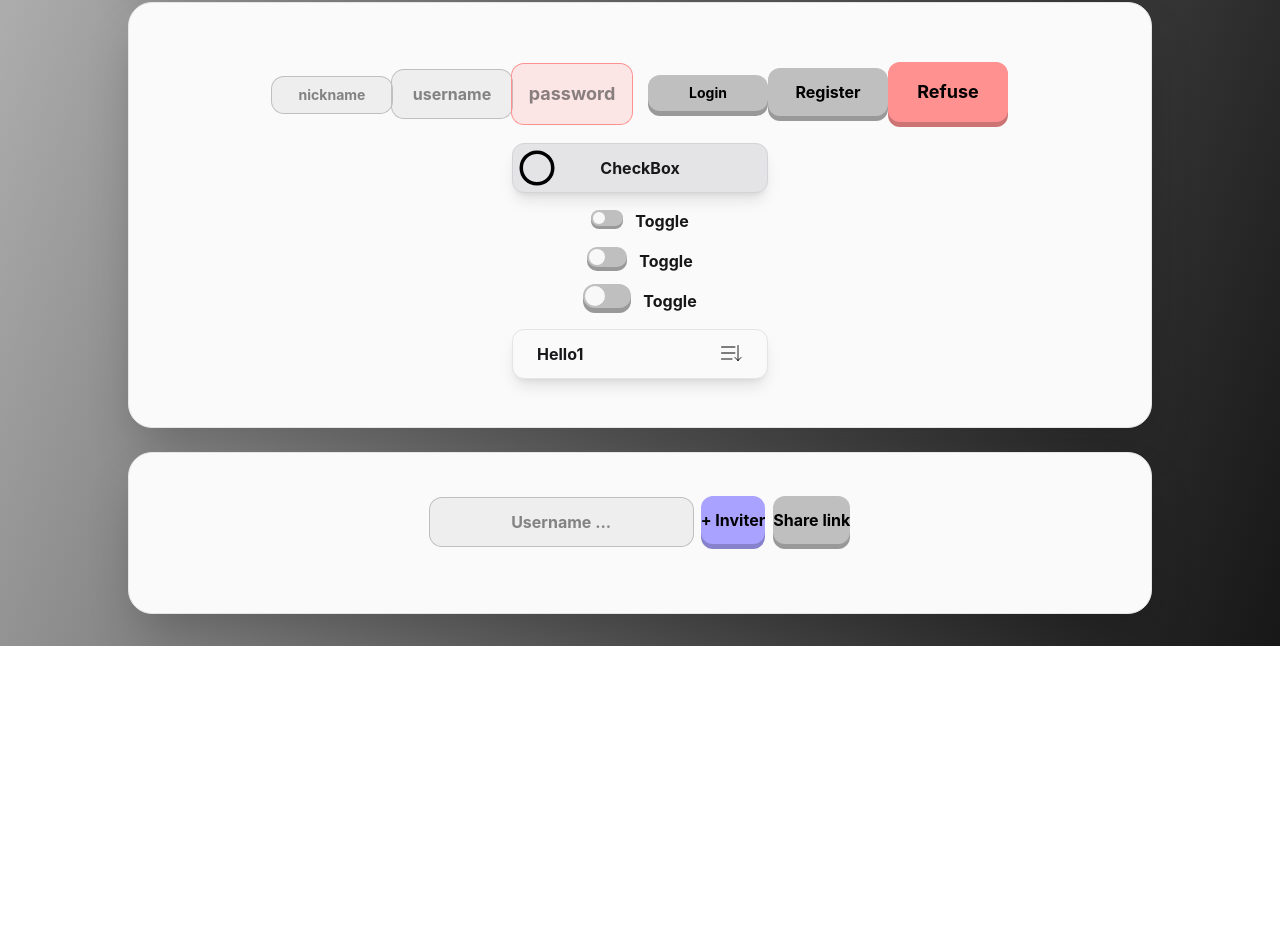
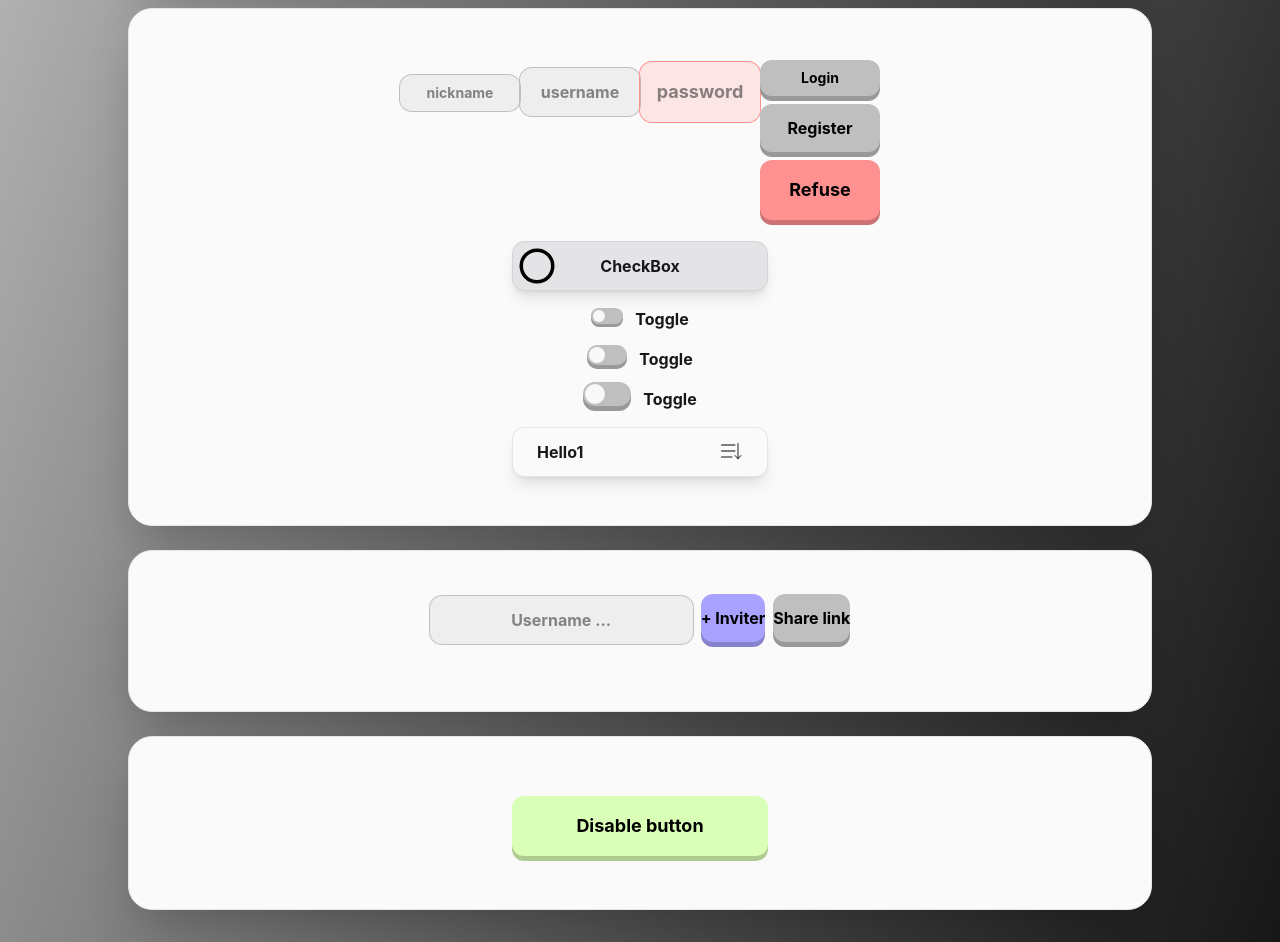
Before and after one commit to Franky2201/chadscendence, a React (Vite) app in the folder apps/frontend/: page /art in a window 1280 px wide. Shown: the part 1700-2642 px from the top of the page. Before the commit the page ends 2346 px from the top, so only its background shows below. Built offline with nearby package versions, Linux system fonts and the light colour scheme; no server answers.

Commit message:
feat : handling Button disabled

```diff
--- a/apps/frontend/src/components/ui/Button.tsx
+++ b/apps/frontend/src/components/ui/Button.tsx
@@ -32,48 +32,44 @@ export function Button({
   color = 'grey',
   borderRadius = 'rounded-xl',
   children,
-  buttonClassName = '',
   className = '',
   ...props
 }: ButtonProps) {
-  const buttonClasses = [
-    '\
-    group \
-    relative \
-    overflow-visible \
-    font-bold \
-    border-none \
-	select-none \
-    cursor-pointer',
+  const divClasses = [
+    'group relative overflow-visible border-none select-none',
     borderRadius,
-    buttonClassName,
-    className,
   ]
     .filter(Boolean)
     .join(' ');
-  const spanTopClasses = [
-    'relative inline-flex items-center justify-center text-black \
+  const buttonClasses = [
+    'inline-flex items-center justify-center text-black \
 	transition-transform duration-100 ease-in-out select-none \
-	translate-y-[-5px] group-hover:translate-y-[-7px] \
-	group-active:translate-y-0',
+	group-active:translate-y-0 font-bold ',
     borderRadius,
-    colorClasses[color],
+    props.disabled ? 'bg-[color:var(--color-grey)]' : colorClasses[color],
     sizeClasses[size],
     className,
+    props.disabled
+      ? 'translate-y-0 cursor-not-allowed'
+      : 'translate-y-[-5px] group-hover:translate-y-[-7px] cursor-pointer',
   ]
     .filter(Boolean)
     .join(' ');
   const spanBotClasses = [
     'absolute inset-0 pointer-events-none',
     borderRadius,
-    colorClasses[color],
+    props.disabled ? 'bg-[color:var(--color-grey)]' : colorClasses[color],
+    sizeClasses[size],
+    className,
   ]
     .filter(Boolean)
     .join(' ');
   return (
-    <button type="button" className={buttonClasses} {...props}>
+    <div className={divClasses}>
       <span className={spanBotClasses} style={{ filter: 'brightness(0.8)' }} />
-      <span className={spanTopClasses}>{children}</span>
-    </button>
+      <button type="button" className={`${buttonClasses}`} {...props}>
+        {children}
+      </button>
+    </div>
   );
 }
--- a/apps/frontend/src/pages/Art.tsx
+++ b/apps/frontend/src/pages/Art.tsx
@@ -47,9 +47,7 @@ function App() {
               #f8f8f8
             </Button>
           </div>
-          <Button buttonClassName="mt-4" className="w-66">
-            Default
-          </Button>
+          <Button className="w-66 mt-4">Default</Button>
         </Card>
         <Card className="flex w-full flex-col items-center text-center">
           <nav className="flex flex-col items-center gap-10">
@@ -71,41 +69,34 @@ function App() {
           <Button className="w-20 h-20" borderRadius="rounded-full">
             <img src="../public/game_icon.png" className="scale-120" />
           </Button>
-          <Button buttonClassName="mt-4" className="">
+          <Button className="mt-4">
             <img src="../public/game_icon.png" className="w-16 h-16" />
             Default
           </Button>
         </Card>
         <Card className="flex w-full flex-col items-center text-center">
           <div className="flex">
-            <div className="flex-col mr-2">
+            <div className="flex-col">
               <Input
                 placeholder="nickname"
                 className="w-30"
                 size="small"
               ></Input>
-              <Input placeholder="username" className="mt-4 w-30"></Input>
+              <Input placeholder="username" className="mt-2 w-30"></Input>
               <Input
                 type="password"
                 placeholder="password"
-                className="mt-4 w-30"
+                className="mt-2 w-30"
                 size="large"
                 color="red"
               ></Input>
             </div>
-            <div className="flex-col ml-2">
-              <Button buttonClassName="mt-4" className="w-30" size="small">
+            <div className="flex-col">
+              <Button className="w-30 mt-2" size="small">
                 Login
               </Button>
-              <Button buttonClassName="mt-4" className="w-30">
-                Register
-              </Button>
-              <Button
-                buttonClassName="mt-4"
-                className="w-30"
-                color="red"
-                size="large"
-              >
+              <Button className="w-30 mt-2">Register</Button>
+              <Button className="w-30 mt-2" color="red" size="large">
                 Refuse
               </Button>
             </div>
@@ -127,6 +118,16 @@ function App() {
             <Button color="grey">Share link</Button>
           </div>
         </Card>
+        <Card className="flex w-full flex-col items-center text-center">
+          <Button
+            size="large"
+            color="green"
+            disabled={false}
+            className="w-64 mt-4"
+          >
+            Disable button
+          </Button>
+        </Card>
       </div>
     </Window>
   );
```
